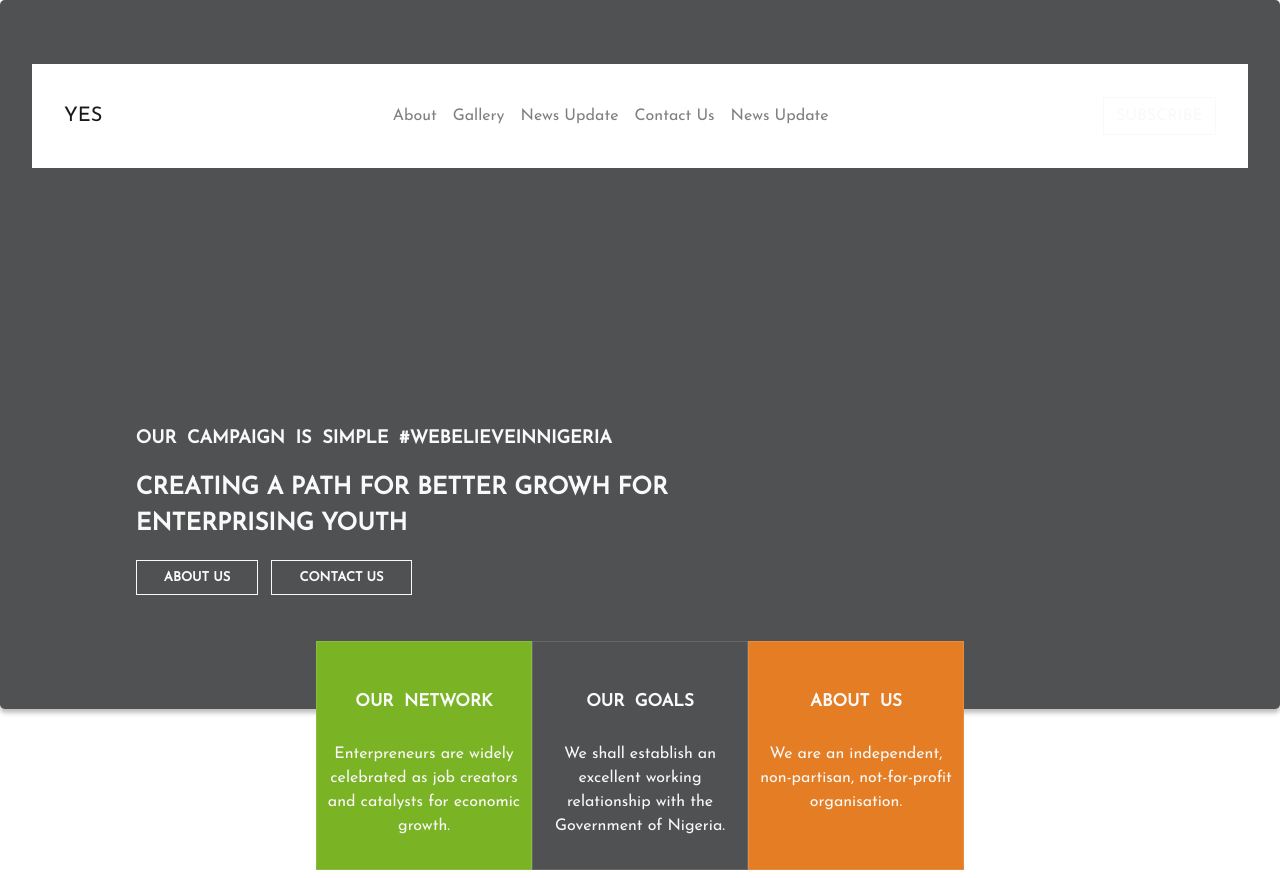
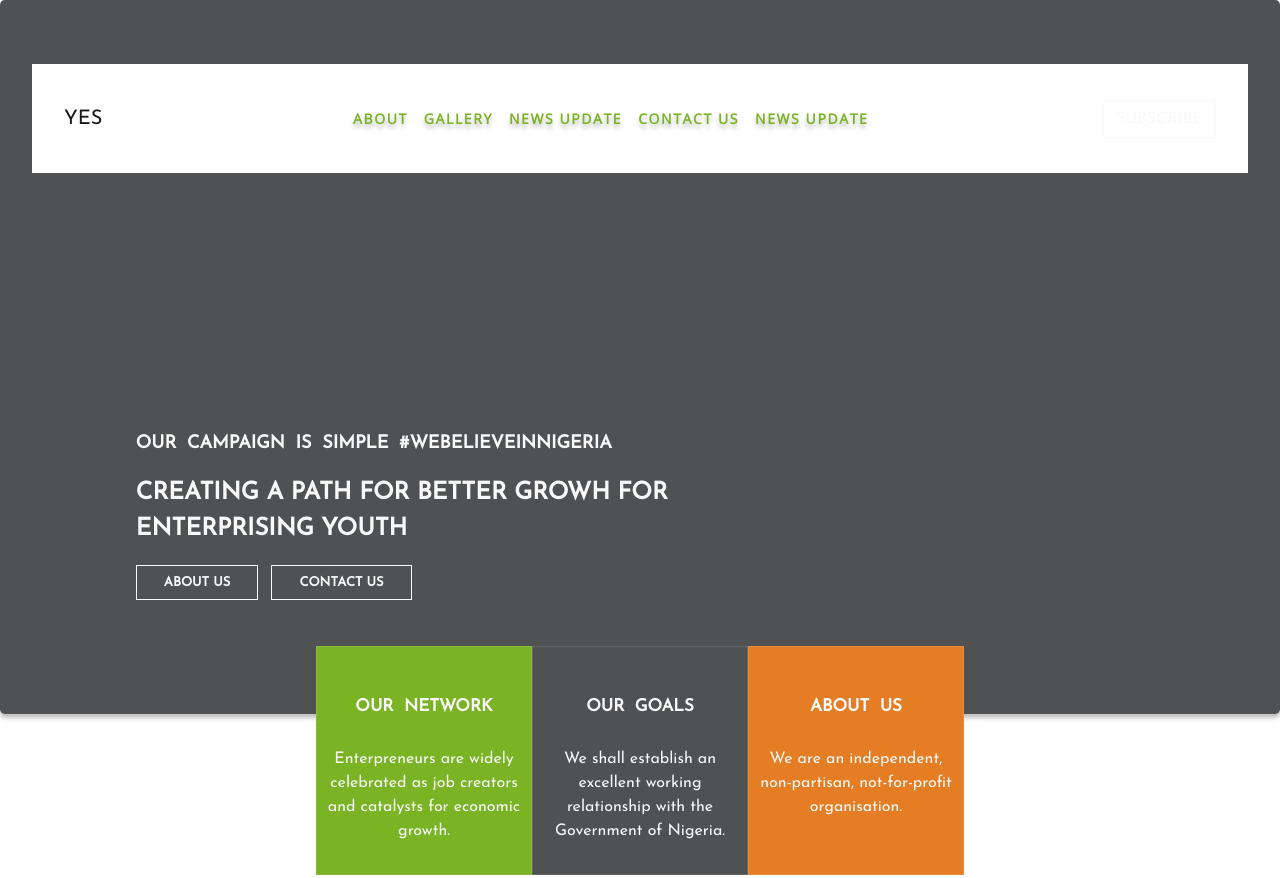
Before and after one commit to davidobodo/yesNigeria, a website: page index.html in a window 1280 px wide. Shown: the top 878 px of the page. Drawn offline with nearby package versions, Linux system fonts and the light colour scheme.

Commit message:
done styling nav-links

```diff
--- a/figma.css
+++ b/figma.css
@@ -16,8 +16,17 @@
 	padding: 2rem;
 }
 
-.nav-item .nav-link a{
+.navbar-nav .nav-item .nav-link{
 	color: #7AB324;
+	text-transform: uppercase;
+	font-family: 'Open Sans', sans-serif;
+	letter-spacing: 0.1rem;
+	font-weight:600;
+	font-size:14px;
+	font-style:normal;
+	line-height:29px;
+	text-shadow: 0px 4px 4px rgba(0,0,0,0.25);
+
 }
 
 .jumbotron_text{
```
